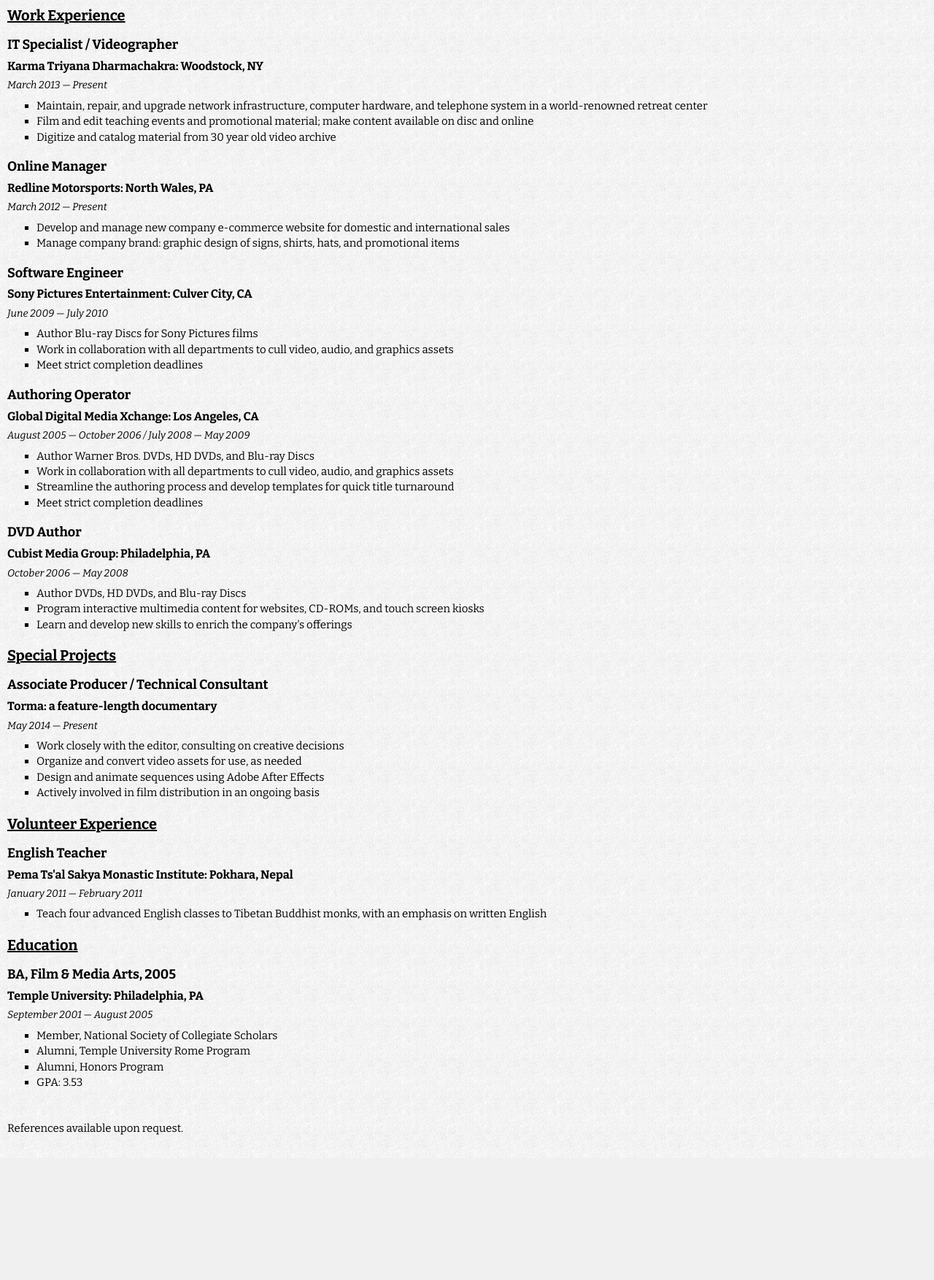
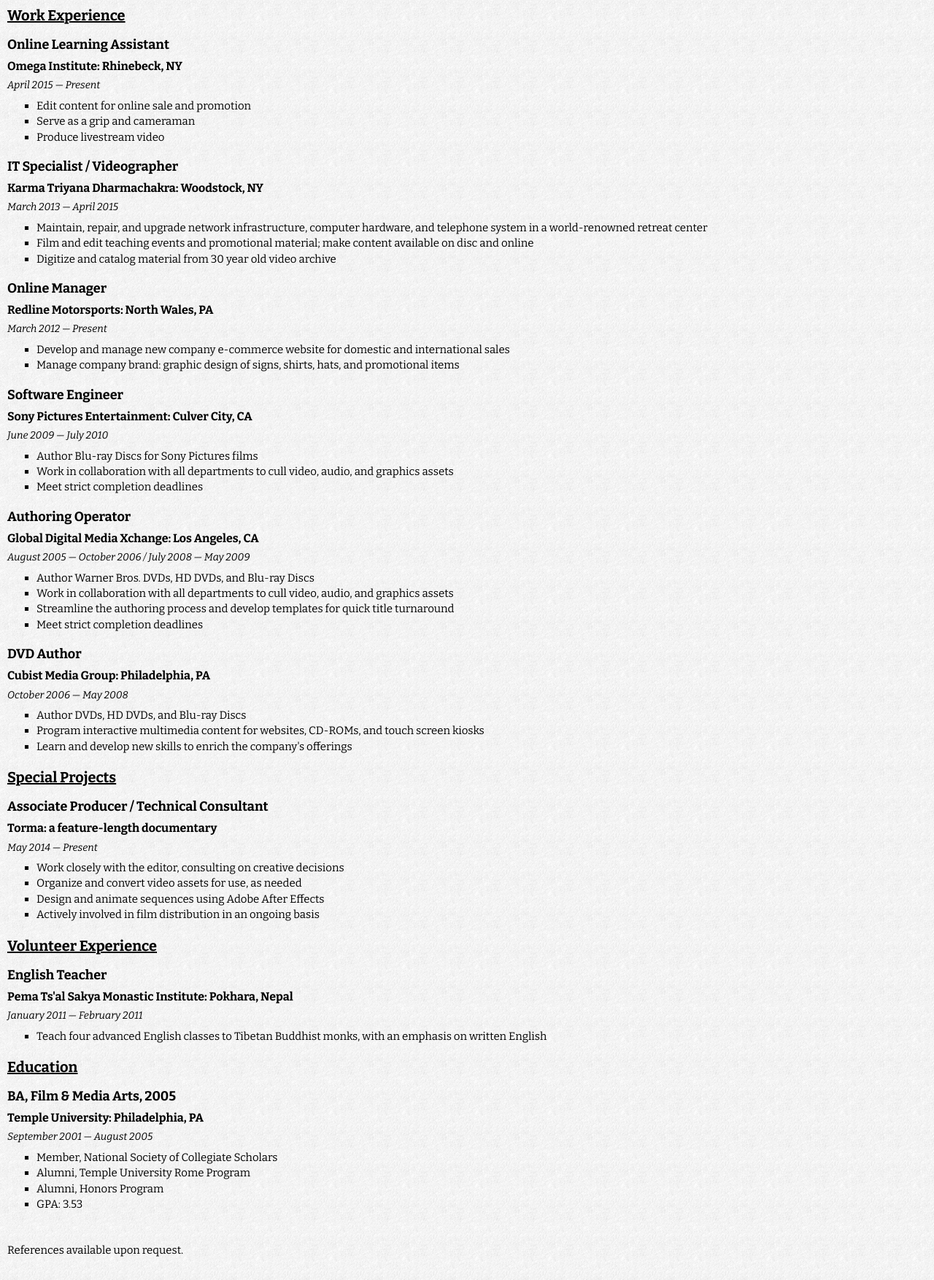
Before and after one commit to jasonpetersen/peterscene, a PHP site: page /cv in a window 1280 px wide. Shown: the whole page at 73% size. Before the commit the page ends 1582 px from the top, so only its background shows below. Run offline with PHP 8.4, Linux system fonts and the light colour scheme; some libraries are stand-ins or nearby versions.

Commit message:
Update to employment information

```diff
--- a/bio.php
+++ b/bio.php
@@ -20,7 +20,8 @@ define("PAGEDESC", "Web developer, videographer, photographer, wordsmith, world
 					</span>
 					<p>Way back when, I took my Film &amp; Media Arts degree from Philadelphia to Hollywood and worked as a software engineer for Warner Bros. and Sony Pictures.</p>
 					<p>Hard times during the <a href="http://en.wikipedia.org/wiki/Financial_crisis_of_2007%E2%80%9308" target="_blank">financial crisis</a> proved to be a boon for my wandering spirit: I traveled the world for no small amount of time. There are an <a href="https://www.flickr.com/photos/jasonpetersen/sets/" target="_blank">avalanche of photos</a> documenting it.</p>
-					<p>In Asia I became caught up in the Tibetan cause and followed my newfound interest in Tibetan Buddhism to Woodstock NY, home of world-renowned <a href="http://www.kagyu.org/" target="_blank">KTD Monastery</a>. I work there today, serving all IT and videography functions for the large community.</p>
+					<p>In Asia I became caught up in the Tibetan cause and followed my newfound interest in Tibetan Buddhism to Woodstock NY, home of world-renowned <a href="http://www.kagyu.org/" target="_blank">KTD Monastery</a>. I served all IT and videography functions for the large community.</p>
+					<p>My latest move&mdash;driven by a continuing passion for spirituality, mindfulness, and community&mdash;took me across the river to the <a href="https://en.wikipedia.org/wiki/Omega_Institute_for_Holistic_Studies" target="_blank">Omega Institute</a>'s sprawling 190-acre campus, in the heart of the Hudson Valley. I work there today as an editor, cameraman, and livestream producer.</p>
 					<p>I am also a web developer, dedicated to clean, mobile-first designs.</p>
 					<p>And I still make time for filmmaking pursuits&mdash;most recently having spent the prior summer in Thailand editing a documentary, which you can <a href="https://vimeo.com/tormafilm/torma" target="_blank">watch here</a>.</p>
 					<div class="hr-small visible-xs"></div>
--- a/cv.php
+++ b/cv.php
@@ -14,9 +14,19 @@ define("PAGEDESC", "Web developer, videographer, photographer, wordsmith, world
 		<div class="cv">
 			<h2>Work Experience</h2>
 			<div class="cv-item">
+				<h3>Online Learning Assistant</h3>
+				<h4>Omega Institute: Rhinebeck,&nbsp;NY</h4>
+				<h5>April 2015 &mdash; Present</h5>
+				<ul>
+					<li>Edit content for online sale and promotion</li>
+					<li>Serve as a grip and cameraman</li>
+					<li>Produce livestream video</li>
+				</ul>
+			</div>
+			<div class="cv-item">
 				<h3>IT Specialist / Videographer</h3>
 				<h4>Karma Triyana Dharmachakra: Woodstock,&nbsp;NY</h4>
-				<h5>March 2013 &mdash; Present</h5>
+				<h5>March 2013 &mdash; April 2015</h5>
 				<ul>
 					<li>Maintain, repair, and upgrade network infrastructure, computer hardware, and telephone system in a world-renowned retreat center</li>
 					<li>Film and edit teaching events and promotional material; make content available on disc and online</li>
```
